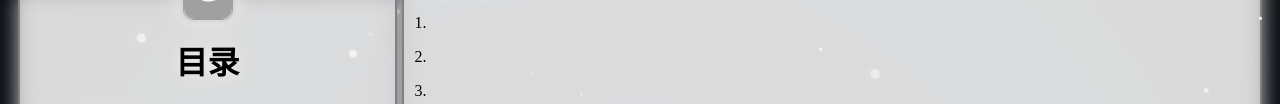
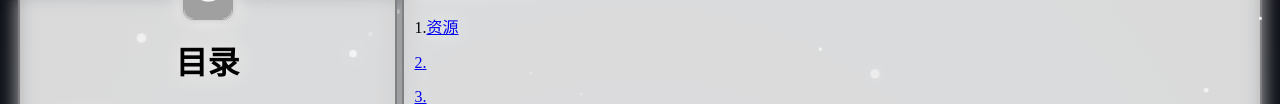
Before and after one commit to Fi-Cap/Fi-Cap.github.io, a website: page index.html in a window 1280 px wide. Shown: the part 204-308 px from the top of the page. Drawn offline with Linux system fonts and the light colour scheme.

Commit message:
Update resource link in index.html

```diff
--- a/index.html
+++ b/index.html
@@ -79,7 +79,7 @@
         <h1 i18n="text.hello">欢迎来到我的博客</h1>
         <p lang="zh-cn">现在还没有完成，敬请期待</p>
           <h2><a href="index.html" id="从这里开始">从这里开始</a></h2>
-          <p>1.</p>
+          <p>1.<a href="resource">资源</p>
           <p>2.</p>
           <p>3.</p>
           <p>4.</p>
```
